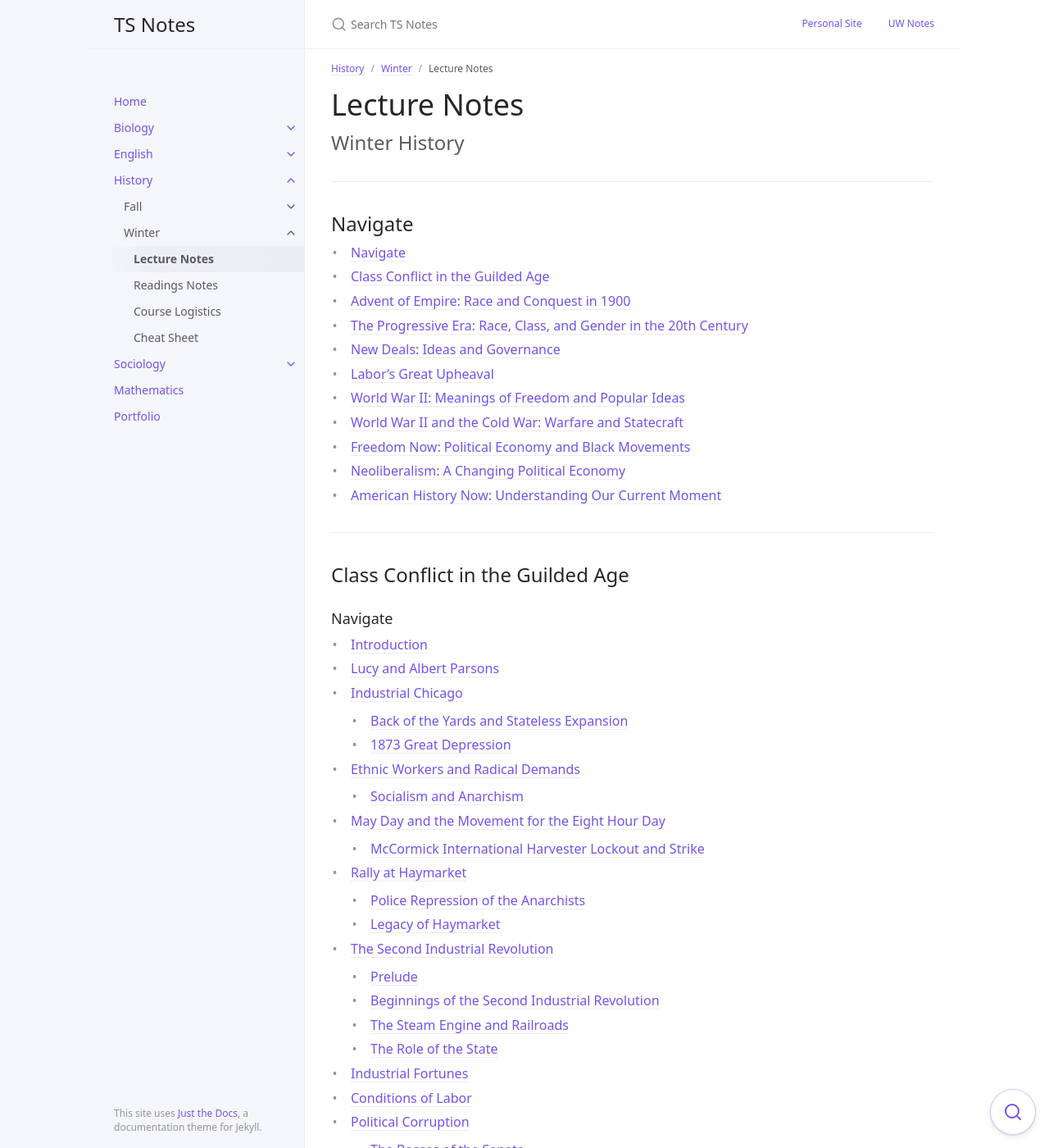
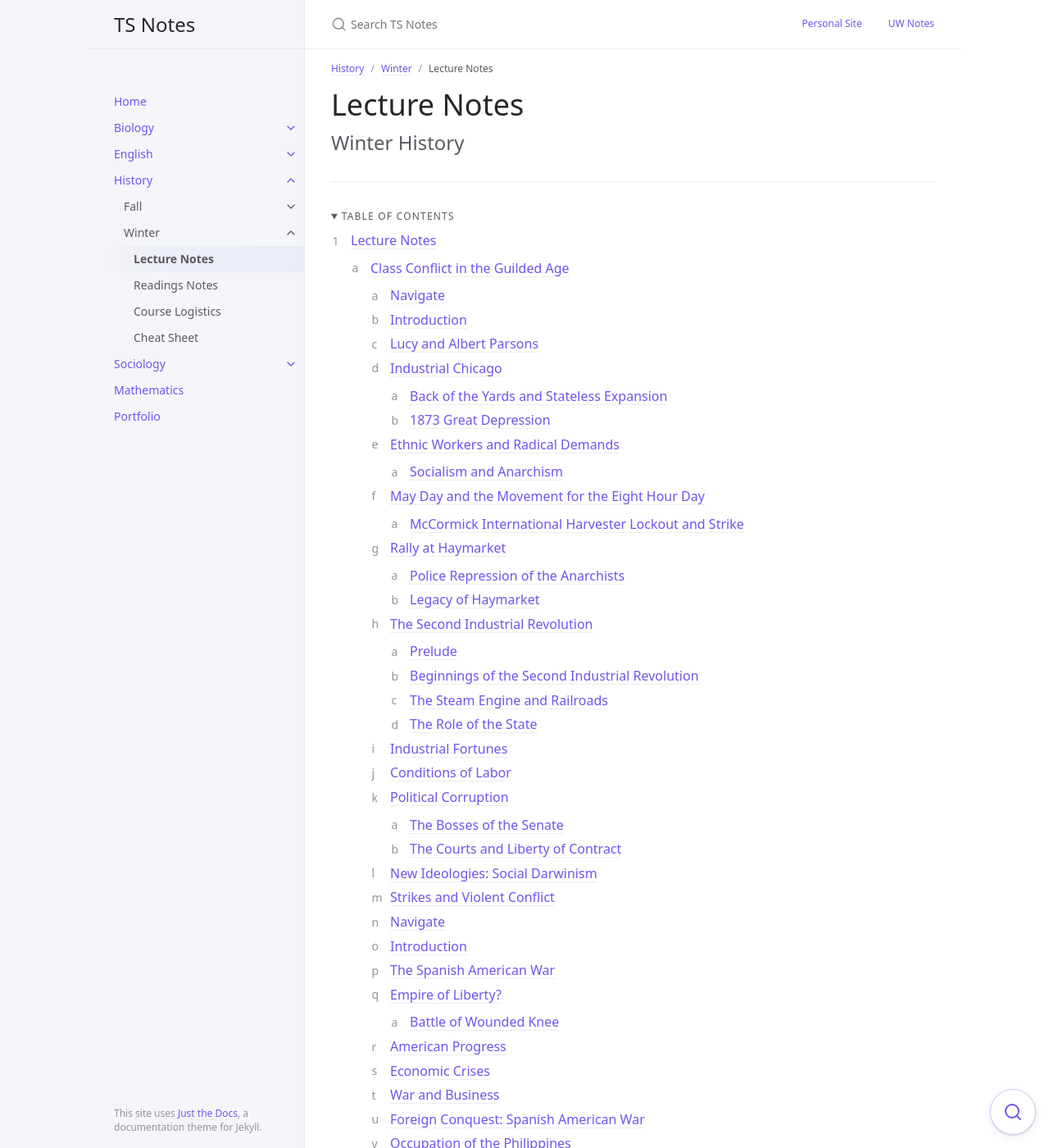
Before and after one commit to andre-ye/ts, a Jekyll site: the page built from docs/history/winter/lecture.md, in a window 1280 px wide and 1400 px high. Shown: the whole window at 82% size. Built offline with Jekyll 4.4.1, drawn with Linux system fonts in a browser that asks for light colours; nearby versions of some CDN libraries; some of the changed text lies outside the part shown.

Commit message:
Update lecture.md

```diff
--- a/docs/history/winter/lecture.md
+++ b/docs/history/winter/lecture.md
@@ -13,18 +13,14 @@ Winter History
 
 ---
 
-## Navigate
-* [Navigate](#navigate)
-* [Class Conflict in the Guilded Age](#class-conflict-in-the-guilded-age)
-* [Advent of Empire: Race and Conquest in 1900](#advent-of-empire--race-and-conquest-in-1900)
-* [The Progressive Era: Race, Class, and Gender in the 20th Century](#the-progressive-era--race--class--and-gender-in-the-20th-century)
-* [New Deals: Ideas and Governance](#new-deals--ideas-and-governance)
-* [Labor's Great Upheaval](#labor-s-great-upheaval)
-* [World War II: Meanings of Freedom and Popular Ideas](#world-war-ii--meanings-of-freedom-and-popular-ideas)
-* [World War II and the Cold War: Warfare and Statecraft](#world-war-ii-and-the-cold-war--warfare-and-statecraft)
-* [Freedom Now: Political Economy and Black Movements](#freedom-now--political-economy-and-black-movements)
-* [Neoliberalism: A Changing Political Economy](#neoliberalism--a-changing-political-economy)
-* [American History Now: Understanding Our Current Moment](#american-history-now--understanding-our-current-moment)
+<details open markdown="block">
+  <summary>
+    Table of contents
+  </summary>
+  {: .text-delta }
+1. TOC
+{:toc}
+</details>
 
 ---
 
@@ -2418,3 +2414,21 @@ Winter History
 #### Increasing Racial Divide
   - Greatly exacerbates the racial wealth gap.
   - The racial wealth gap was growing steadily.
+
+
+---
+
+
+
+## Alternative Linkage
+* [Navigate](#navigate)
+* [Class Conflict in the Guilded Age](#class-conflict-in-the-guilded-age)
+* [Advent of Empire: Race and Conquest in 1900](#advent-of-empire--race-and-conquest-in-1900)
+* [The Progressive Era: Race, Class, and Gender in the 20th Century](#the-progressive-era--race--class--and-gender-in-the-20th-century)
+* [New Deals: Ideas and Governance](#new-deals--ideas-and-governance)
+* [Labor's Great Upheaval](#labor-s-great-upheaval)
+* [World War II: Meanings of Freedom and Popular Ideas](#world-war-ii--meanings-of-freedom-and-popular-ideas)
+* [World War II and the Cold War: Warfare and Statecraft](#world-war-ii-and-the-cold-war--warfare-and-statecraft)
+* [Freedom Now: Political Economy and Black Movements](#freedom-now--political-economy-and-black-movements)
+* [Neoliberalism: A Changing Political Economy](#neoliberalism--a-changing-political-economy)
+* [American History Now: Understanding Our Current Moment](#american-history-now--understanding-our-current-moment)
```
